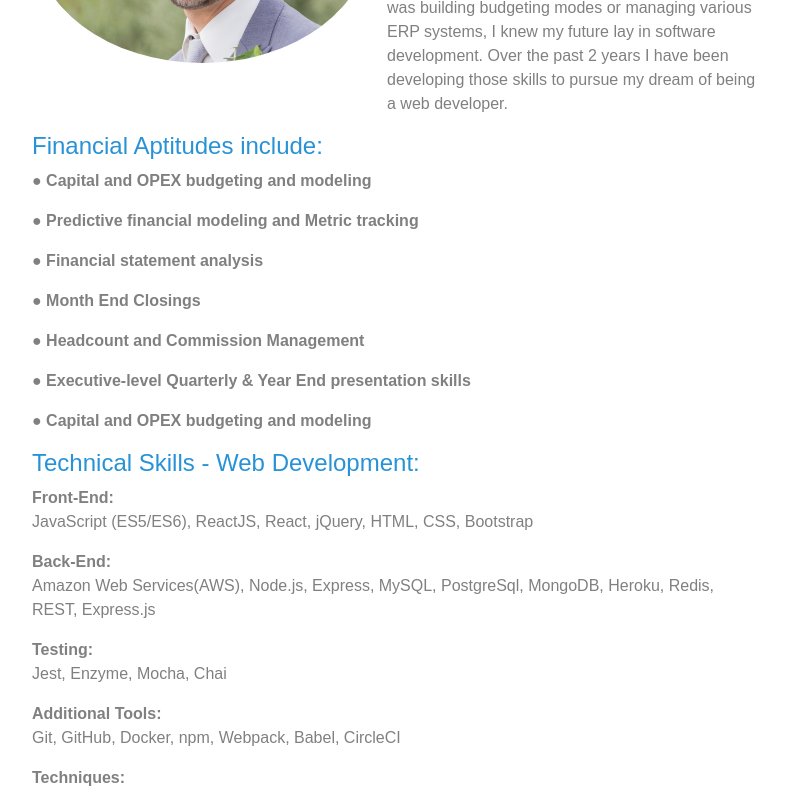
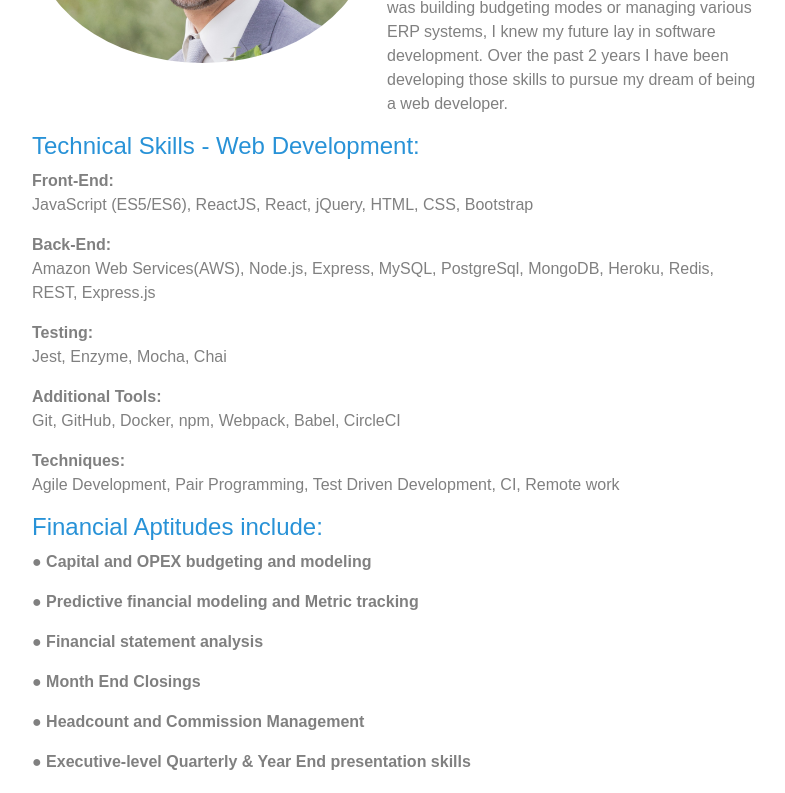
Before and after one commit to Aaron-Waguespack/resumelandingpage, a React (Create React App) app: page / in a window 1280 px wide. Shown: the part 760-1553 px from the top of the page, without its empty margins (253-1038 px from the left). Built offline with nearby package versions, Linux system fonts and the light colour scheme.

Commit message:
reorder skills

```diff
--- a/src/components/home.js
+++ b/src/components/home.js
@@ -19,6 +19,12 @@ export default class Home extends Component {
               I knew my future lay in software development. Over the past 2 years I have
               been developing those skills to pursue my dream of being a web developer. </p>
             <Container>
+            <h4>Technical Skills - Web Development: </h4>
+            <p className="bulletpoint"> <strong>Front-End:</strong> <p>JavaScript (ES5/ES6), ReactJS, React, jQuery, HTML, CSS, Bootstrap</p></p>
+            <p className="bulletpoint"> <strong>Back-End:</strong><p> Amazon Web Services(AWS), Node.js, Express, MySQL, PostgreSql, MongoDB, Heroku, Redis, REST, Express.js</p></p>
+            <p className="bulletpoint"> <strong>Testing:</strong> <p>Jest, Enzyme, Mocha, Chai</p></p>
+            <p className="bulletpoint"> <strong>Additional Tools:</strong> <p>Git, GitHub, Docker, npm, Webpack, Babel, CircleCI</p></p>
+            <p className="bulletpoint"><strong>Techniques:</strong> <p>Agile Development, Pair Programming, Test Driven Development, CI, Remote work</p></p>
             <h4> Financial Aptitudes include: </h4>
             <p className="bulletpoint">● Capital and OPEX budgeting and modeling </p>
             <p className="bulletpoint">● Predictive financial modeling and Metric tracking</p>
@@ -27,12 +33,6 @@ export default class Home extends Component {
             <p className="bulletpoint">● Headcount and Commission Management</p>
             <p className="bulletpoint">● Executive-level Quarterly & Year End presentation skills</p>
             <p className="bulletpoint">● Capital and OPEX budgeting and modeling </p>
-            <h4>Technical Skills - Web Development: </h4>
-            <p className="bulletpoint"> <strong>Front-End:</strong> <p>JavaScript (ES5/ES6), ReactJS, React, jQuery, HTML, CSS, Bootstrap</p></p>
-            <p className="bulletpoint"> <strong>Back-End:</strong><p> Amazon Web Services(AWS), Node.js, Express, MySQL, PostgreSql, MongoDB, Heroku, Redis, REST, Express.js</p></p>
-            <p className="bulletpoint"> <strong>Testing:</strong> <p>Jest, Enzyme, Mocha, Chai</p></p>
-            <p className="bulletpoint"> <strong>Additional Tools:</strong> <p>Git, GitHub, Docker, npm, Webpack, Babel, CircleCI</p></p>
-            <p className="bulletpoint"><strong>Techniques:</strong> <p>Agile Development, Pair Programming, Test Driven Development, CI, Remote work</p></p>
             <h4>Technical Skills - Finance: </h4>
             <p className="bulletpoint"> Microsoft Office, Advanced Excel, Adaptive, GP, Office Connect, MDS,
                  Essbase, Hyperion, Oracle, SAP, Adaptive, Management Reporter, internal ERP financial systems,
```
